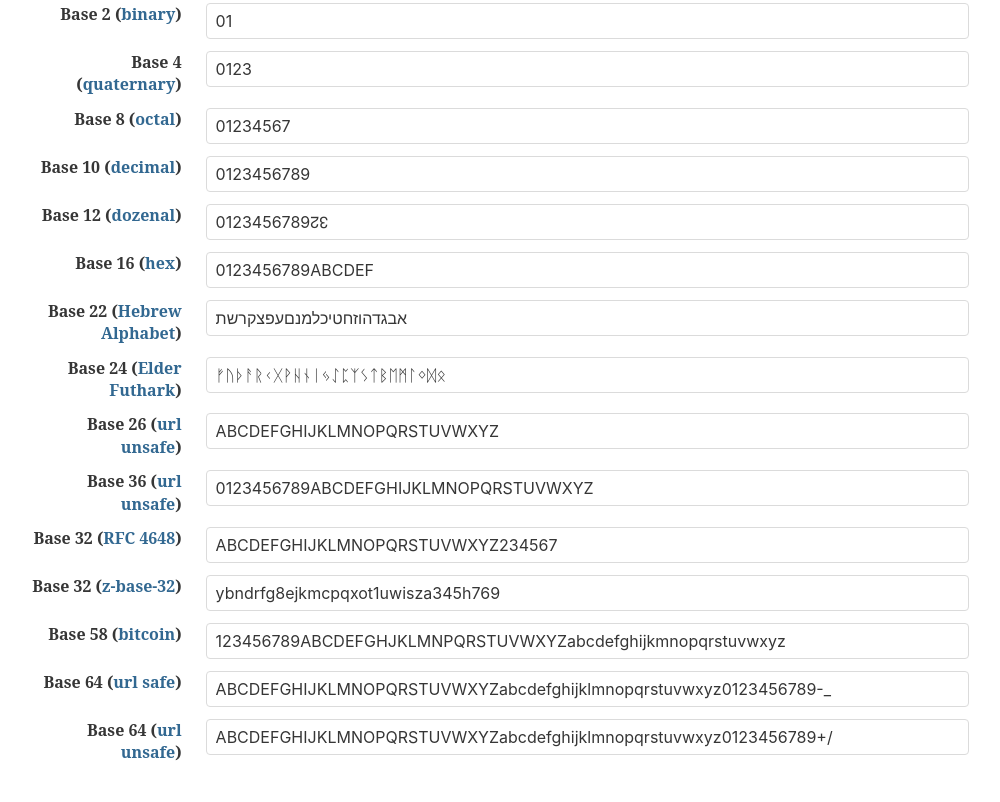
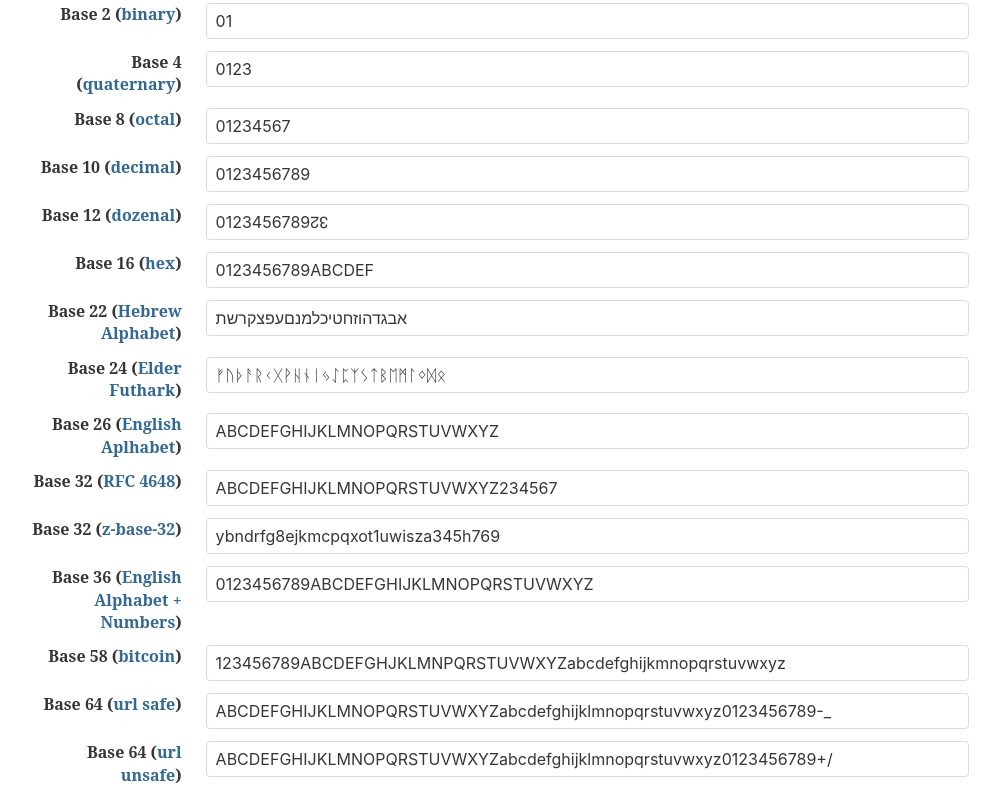
Before and after one commit to Alektryon/gramculator, a plain HTML site: page index.html in a window 1280 px wide. Shown: the part 951-1753 px from the top of the page, without its empty margins (141-1141 px from the left). Before the commit the page ends 1731 px from the top, so only its background shows below. Drawn offline with nearby package versions, Linux system fonts and the light colour scheme.

Commit message:
fix order of bases

```diff
--- a/index.html
+++ b/index.html
@@ -144,25 +144,12 @@
 
 			<div class="field is-horizontal">
 				<div class="field-label">
-					<label class="label">Base 26 (<a href="https://en.wikipedia.org/wiki/Base_26">url unsafe</a>)</label>
+					<label class="label">Base 26 (<a href="https://en.wikipedia.org/wiki/English_alphabet">English Aplhabet</a>)</label>
 				</div>
 				<div class="field-body">
 					<div class="field has-addons">
 						<div class="control is-expanded">
 							<input class="input" type="text" value="ABCDEFGHIJKLMNOPQRSTUVWXYZ" readonly>
-						</div>
-					</div>
-				</div>
-			</div>
-
-			<div class="field is-horizontal">
-				<div class="field-label">
-					<label class="label">Base 36 (<a href="https://en.wikipedia.org/wiki/Base36">url unsafe</a>)</label>
-				</div>
-				<div class="field-body">
-					<div class="field has-addons">
-						<div class="control is-expanded">
-							<input class="input" type="text" value="0123456789ABCDEFGHIJKLMNOPQRSTUVWXYZ" readonly>
 						</div>
 					</div>
 				</div>
@@ -189,6 +176,19 @@
 					<div class="field has-addons">
 						<div class="control is-expanded">
 							<input class="input" type="text" value="ybndrfg8ejkmcpqxot1uwisza345h769" readonly>
+						</div>
+					</div>
+				</div>
+			</div>
+
+			<div class="field is-horizontal">
+				<div class="field-label">
+					<label class="label">Base 36 (<a href="https://en.wikipedia.org/wiki/Base36">English Alphabet + Numbers</a>)</label>
+				</div>
+				<div class="field-body">
+					<div class="field has-addons">
+						<div class="control is-expanded">
+							<input class="input" type="text" value="0123456789ABCDEFGHIJKLMNOPQRSTUVWXYZ" readonly>
 						</div>
 					</div>
 				</div>
```
